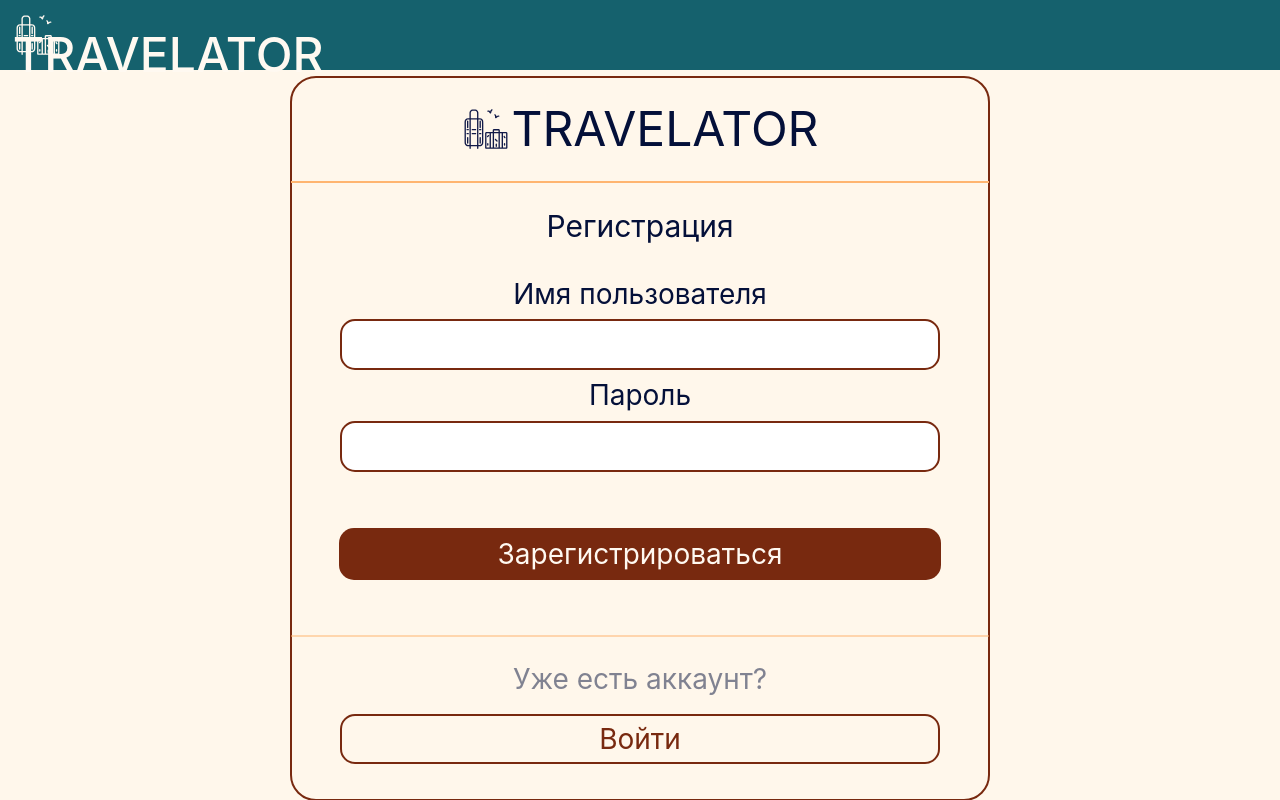
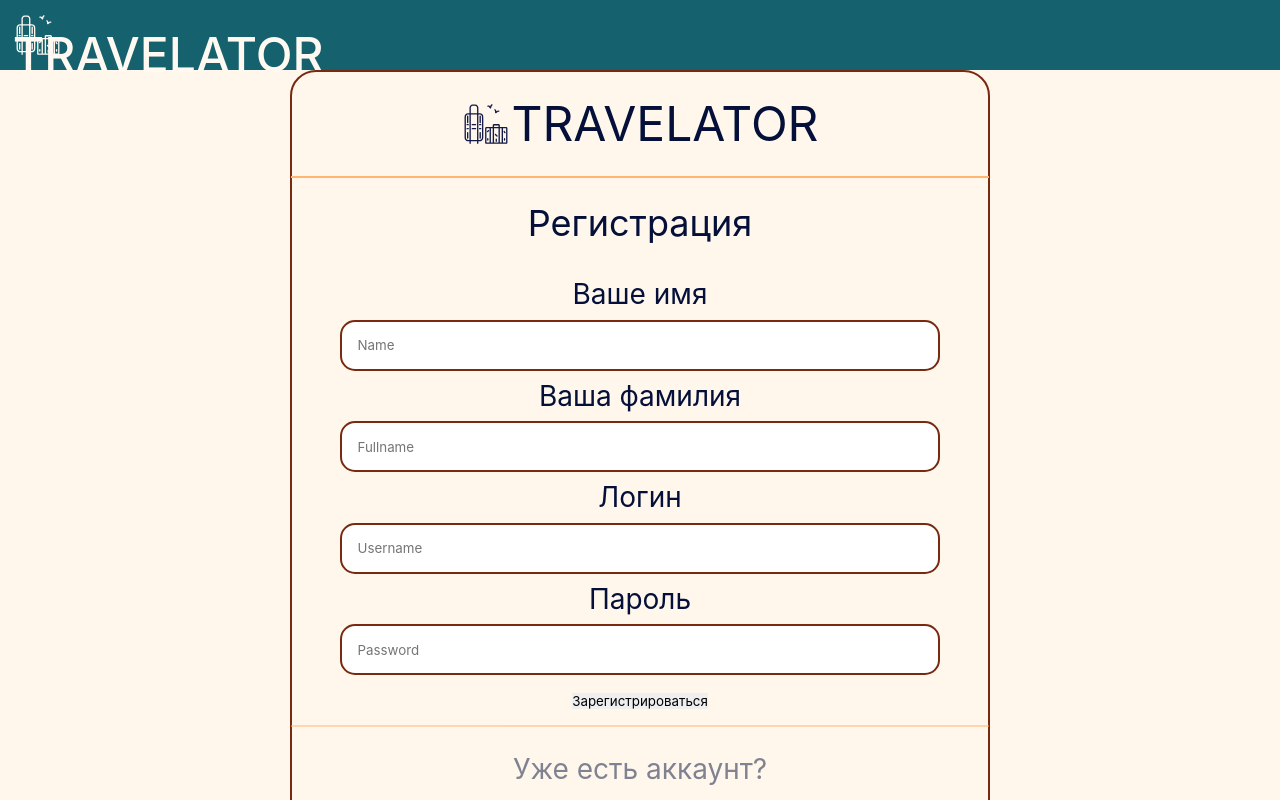
Before and after one commit to Travelator-Hack/Travelator-frontend, a React (Create React App) app: page /reg in a window 1280 px wide. Built offline with nearby package versions, Linux system fonts and the light colour scheme.

Commit message:
Auth and reg components

```diff
--- a/package.json
+++ b/package.json
@@ -6,10 +6,12 @@
     "@testing-library/jest-dom": "^5.16.5",
     "@testing-library/react": "^13.4.0",
     "@testing-library/user-event": "^13.5.0",
+    "axios": "^1.4.0",
     "react": "^18.2.0",
     "react-dom": "^18.2.0",
     "react-router-dom": "^6.11.2",
     "react-scripts": "5.0.1",
+    "react-toastify": "^9.1.3",
     "web-vitals": "^2.1.4"
   },
   "scripts": {
--- a/src/Pages/Home/Home.js
+++ b/src/Pages/Home/Home.js
@@ -1,26 +1,52 @@
-import React from 'react';
-import {ReactComponent as Logo} from '../../images/Logo.svg';
-import '../../styles/App.css';
-import Header from '../../components/Header';
+import React from "react";
+import { ReactComponent as Logo } from "../../images/Logo.svg";
+import "../../styles/App.css";
+import Header from "../../components/Header";
 
 function Home() {
   return (
     <div className="Homepage">
       <Header />
       <div className="homel1">
-        <Logo className="logo" width="140px" height="140px"/>
+        <Logo className="logo" width="140px" height="140px" />
         <div className="homel2">
-          <span className="homelogotext1"><h1>Travelator</h1></span>
+          <span className="homelogotext1">
+            <h1>Travelator</h1>
+          </span>
 
-          <span className="homelogotext2"><h2>Твой идеальный отпуск - наша забота!</h2></span>
+          <span className="homelogotext2">
+            <h2>Твой идеальный отпуск - наша забота!</h2>
+          </span>
         </div>
       </div>
-      <div className="homel3"><h2><p>Воспользуйтесь уникальной возможностью создать идеальное путешествие, отвечающее всем вашим предпочтениям и желаниям.</p>
-        <p>Вне зависимости от того, хотите ли вы насладиться спокойным отдыхом на пляже, исследовать удивительные природные достопримечательности, окунуться в культуру и историю или попробовать местную кухню, наше приложение найдет для вас оптимальный маршрут.</p>
-        <p>Мы используем передовые технологии и интеллектуальный анализ данных, чтобы на основе ваших ответов на небольшой опрос создать индивидуальный туристический пакет, сочетающий в себе интересные места, активности и услуги.</p></h2>
+      <div className="homel3">
+        <span className="colm1">
+          <h2>
+            Воспользуйтесь уникальной возможностью создать идеальное
+            путешествие, отвечающее всем вашим предпочтениям и желаниям.
+          </h2>
+        </span>
+        <span className="colm2">
+          <h2>
+            Вне зависимости от того, хотите ли вы насладиться спокойным отдыхом
+            на пляже, исследовать удивительные природные достопримечательности,
+            окунуться в культуру и историю или попробовать местную кухню, наше
+            приложение найдет для вас оптимальный маршрут.
+          </h2>
+        </span>
+        <span className="colm3">
+          <h2>
+            Мы используем передовые технологии и интеллектуальный анализ данных,
+            чтобы на основе ваших ответов на небольшой опрос создать
+            индивидуальный туристический пакет, сочетающий в себе интересные
+            места, активности и услуги.
+          </h2>
+        </span>
       </div>
-      <span className="homelogotext3"><p>Начни свое лучшее путешествие прямо сейчас</p></span>
-			<div>
+      <span className="homelogotext3">
+        <p>Начни свое лучшее путешествие прямо сейчас</p>
+      </span>
+      <div>
         <ul className="homelist">
           <li>Зарегистрируйся</li>
           <li>Пройди опрос</li>
@@ -29,7 +55,9 @@ function Home() {
         </ul>
       </div>
       <div>
-        <button href="/" className="homebut">Собрать маршрут</button>
+        <button href="/" className="homebut">
+          Собрать маршрут
+        </button>
       </div>
     </div>
   );
--- a/src/Pages/Registration/Registration.js
+++ b/src/Pages/Registration/Registration.js
@@ -1,9 +1,84 @@
-import React from "react";
+import { useState } from "react";
+import { useNavigate } from "react-router-dom";
 import Header2 from "../../components/Header2";
 import '../../styles/App.css';
 import {ReactComponent as Logo} from '../../images/Logo.svg';
+import { doSubmitForm } from "../../components/reg.js";
+import { toast } from "react-toastify";
 
-function Registration() {
+export function Registraion() {
+  const [name, setName] = useState("");
+  const [fullname, setFullname] = useState("");
+  const [username, setUsername] = useState("");
+  const [password, setPassword] = useState("");
+  const [checkPwd, setCheckPwd] = useState("");
+
+  const [checkPwdError, setCheckPwdError] = useState("");
+
+  const navigate = useNavigate();
+
+  const GoLogin = () => {
+    return navigate("/login");
+  };
+
+  const CheckName = (name) => {
+    setName(name.target.value);
+  };
+
+  const CheckFullname = (fullname) => {
+    setFullname(fullname.target.value);
+  };
+
+  const CheckUsername = (username) => {
+    setUsername(username.target.value);
+  };
+
+  const CheckPassword = (password) => {
+    setPassword(password.target.value);
+  };
+
+  const CheckPwd = (checkPwd) => {
+    setCheckPwd(checkPwd.target.value);
+  };
+
+  const clearFields = () => {
+    setFullname("");
+    setUsername("");
+    setPassword("");
+    setCheckPwd("");
+  };
+
+  const doSubmit = event => {
+    console.log(
+      "Кнопка тыкнулась",
+      "Name: " + name,
+      "Full Name: " + fullname,
+      "Username: " + username,
+      "Password: " + password
+    );
+
+    if (password !== checkPwd) {
+      setCheckPwdError("Пароли не совпадают!");
+    } else setCheckPwdError("");
+
+    if (name && fullname && username && password && !checkPwdError) {
+      doSubmitForm(name, fullname, username, password)
+        .then(() => {
+          toast.success("Пользователь успешно создан!");
+          clearFields();
+          return navigate("/login");
+        })
+        .catch((error) => {
+          toast.error(String(error.response.data.detail));
+        });
+    } else {
+      if (checkPwdError) {
+        toast.error(checkPwdError);
+      } else toast.error("Все поля должны быть заполнены!");
+    }
+    event.preventDefault();
+  };
+
   return (
     <div>
       <Header2 />
@@ -16,13 +91,38 @@ function Registration() {
           <span className="regtext1"><h2>Регистрация</h2></span>
           <div className="regform">
             <form>
-              <span><h2>Имя пользователя</h2></span>
-              <input type="text"/>
+              <span><h2>Ваше имя</h2></span>
+              <input
+              type="text"
+              className="form-control"
+              id="Name"
+              placeholder="Name"
+              value={name}
+              onChange={CheckName}/>
+              <span><h2>Ваша фамилия</h2></span>
+              <input type="text"
+                  className="form-control"
+                  id="FullName"
+                  placeholder="Fullname"
+                  value={fullname}
+                  onChange={CheckFullname}/>
+              <span><h2>Логин</h2></span>
+              <input type="text"
+                  className="form-control"
+                  id="Username"
+                  placeholder="Username"
+                  value={username}
+                  onChange={CheckUsername}/>
               <span><h2>Пароль</h2></span>
-              <input type="password"/>
-              <input type="submit" value="Зарегистрироваться"/>
+              <input type="Password"
+                  className="form-control"
+                  id="Password"
+                  placeholder="Password"
+                  value={password}
+                  onChange={CheckPassword}/>
+              <button type="button" onClick={doSubmit}>Зарегистрироваться</button>
             </form>
-            <span className="regtext2"><h2>Уже есть аккаунт?</h2></span>
+            <span  className="regtext2"><h2>Уже есть аккаунт?</h2></span>
             <a href="/login"><button className="regbut">Войти</button></a>
           </div>
         </div>
@@ -31,4 +131,4 @@ function Registration() {
   );
 }
 
-export default Registration;
+export default Registraion;
--- /dev/null
+++ b/src/components/reg.js
@@ -0,0 +1,20 @@
+import axios from "axios";
+
+export const doSubmitForm = (fullname, username, password) => {
+
+  return new Promise((resolve, reject) => {
+    axios
+      .post(
+        `http://178.170.192.207:8000/reg`,
+        { username: username, full_name: fullname, password: password }
+      )
+      .then((res) => {
+        if (res.status === 200) {
+          resolve("AccountCreated");
+        } else reject(res);
+      })
+      .catch((error) => {
+        reject(error);
+      });
+  });
+};
--- a/src/styles/App.css
+++ b/src/styles/App.css
@@ -118,6 +118,9 @@ a.headerlink:link, a.headerlink:visited, a.headerlink:hover, a.headerlink:focus,
   color: #041039;
   font-family: 'Inter', sans-serif;
   text-align: left;
+  display: flex;
+  flex-direction: column;
+  gap: 10px;
 }
 .homelogotext3{
   color:#041039;
@@ -181,7 +184,7 @@ a.headerlink:link, a.headerlink:visited, a.headerlink:hover, a.headerlink:focus,
   border: 2px solid #78290F;
   text-align: center;
   width: 700px;
-  height: 725px;
+  height: 925px;
   display: flex;
   flex-direction: column;
   border-radius: 26px;
@@ -210,7 +213,7 @@ a.headerlink:link, a.headerlink:visited, a.headerlink:hover, a.headerlink:focus,
 .regtext1{
   font-family: 'Inter', sans-serif;
   color:#041039;
-  font-size: 125%;
+  font-size: 150%;
   padding: 4% 0% 4% 0%;
   display: inline-block;
 }
```
Also changed, not shown: src/components/auth.js (added, +35 -0 lines), 1 other file (tests, documents, lock files or other folders).
